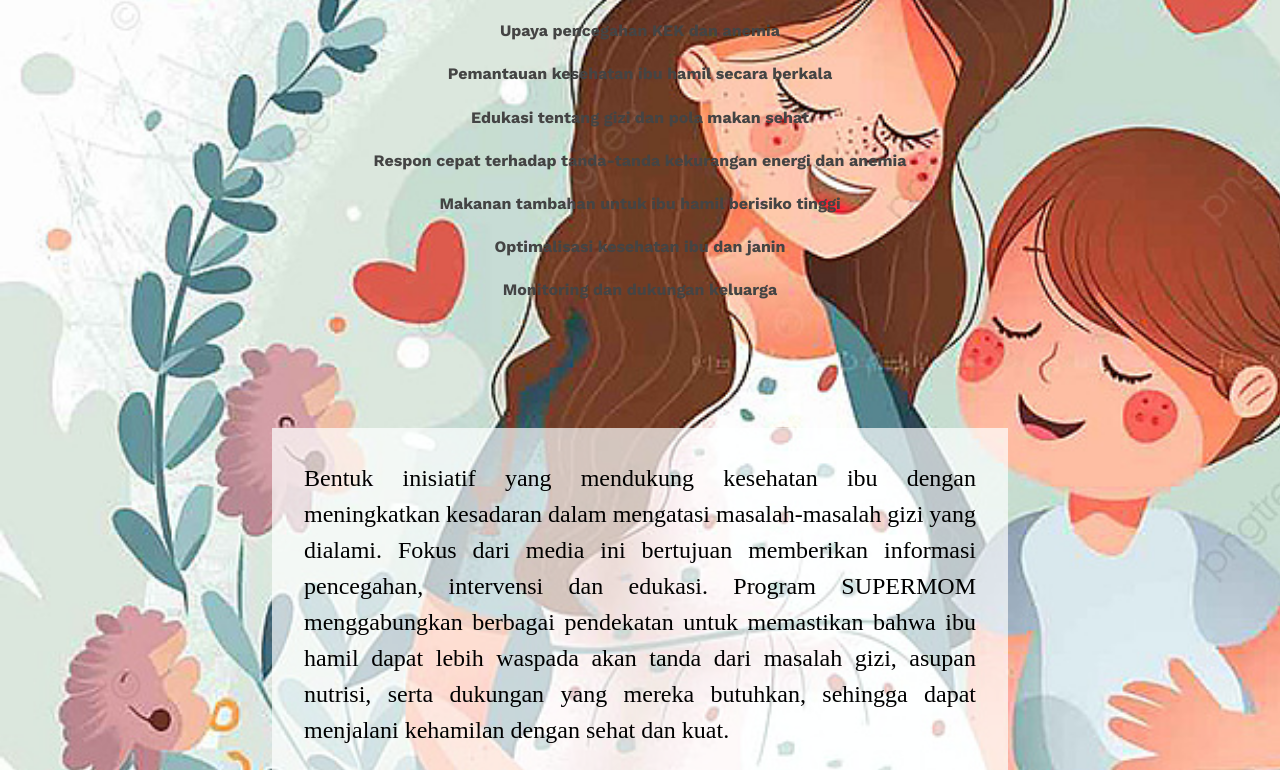
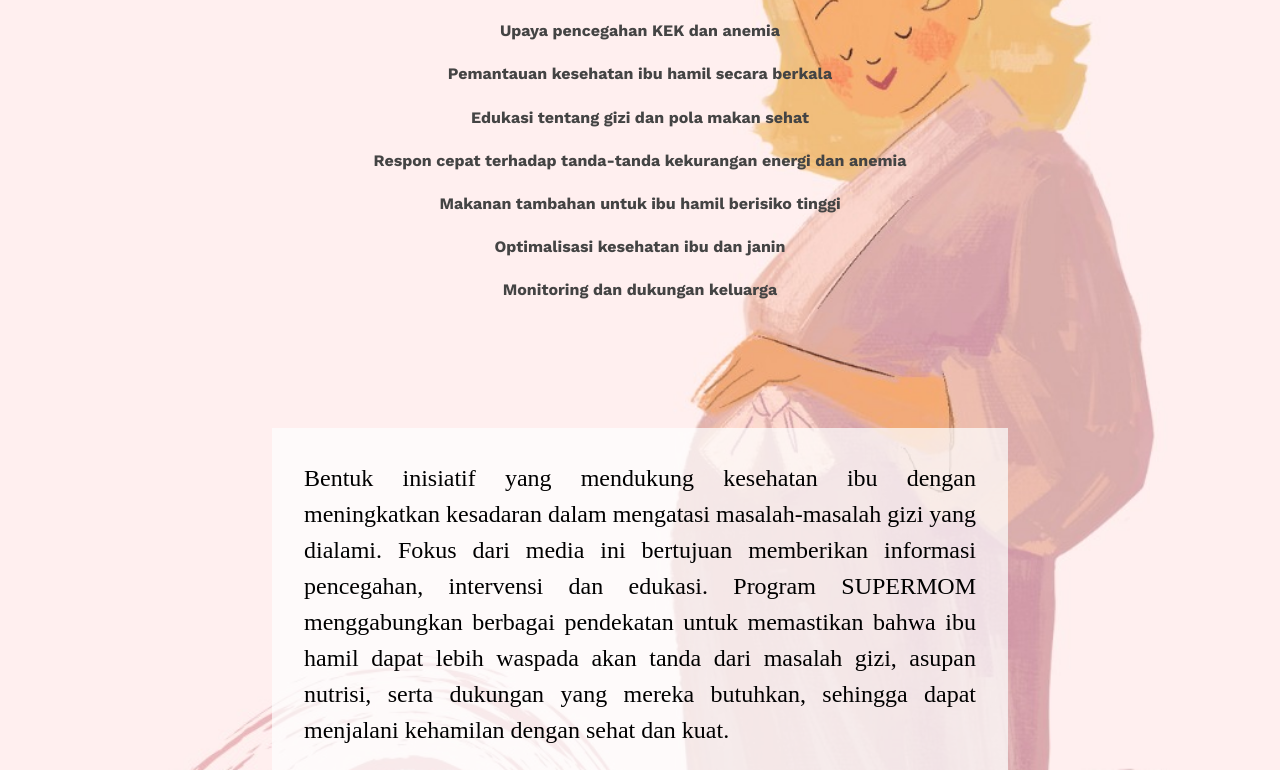
Before and after one commit to SiAis00/SiAis011, a plain HTML site: page index.html in a window 1280 px wide. Shown: the part 254-1024 px from the top of the page. Drawn offline with nearby package versions, Linux system fonts and the light colour scheme; some packages are replaced by stand-ins of ours; a script that the page names is missing.

Commit message:
Update style.css

```diff
--- a/style.css
+++ b/style.css
@@ -86,7 +86,7 @@ body{
 
 .home{
 	background-color: #ccc;
-    background-image: url(img/12.jpg);
+    background-image: url(img/bg1.jpeg);
     background-size: cover;
     min-height: 100vh;
     margin-top: -6rem;
```
